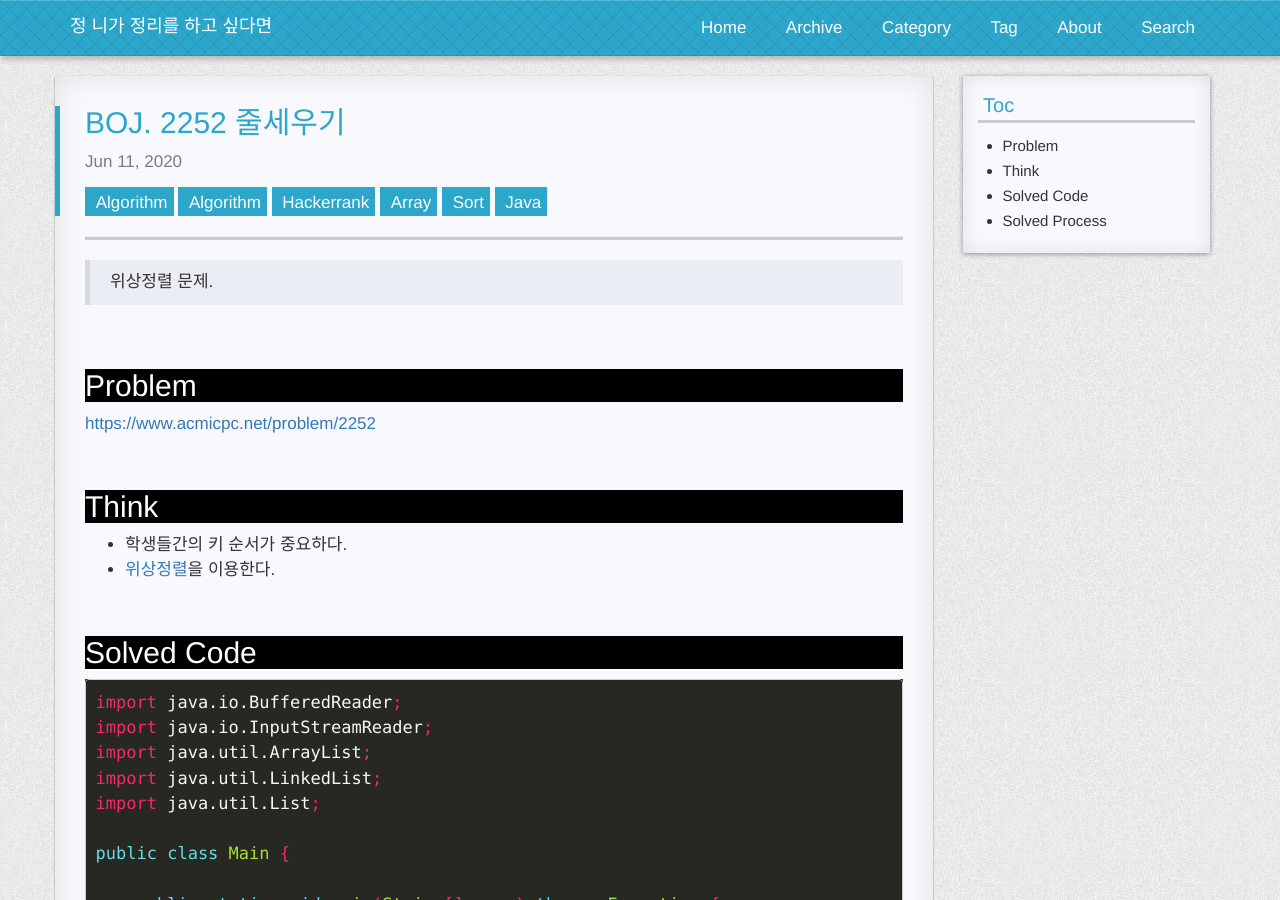
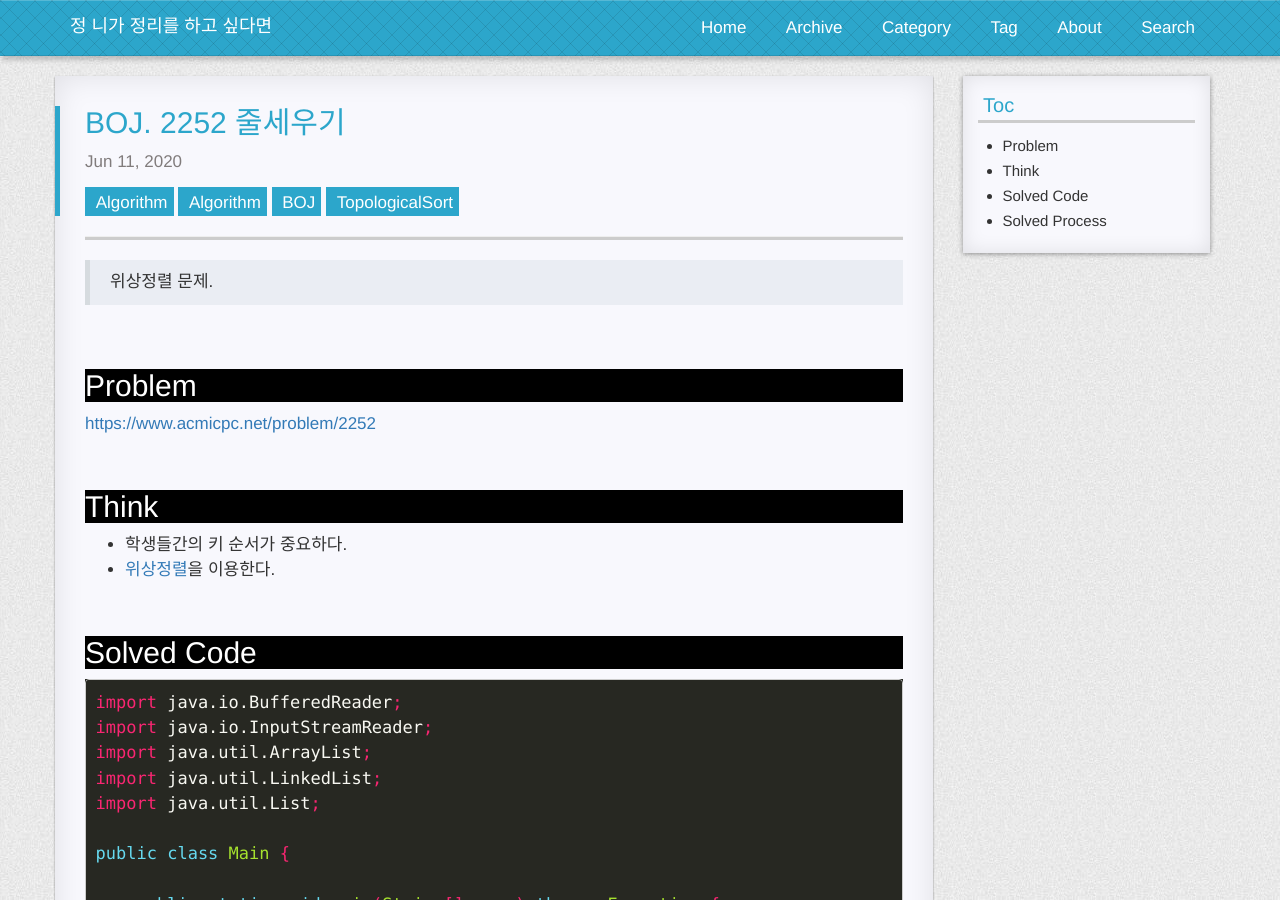
Before and after one commit to iyoungman/iyoungman.github.io, a Jekyll site: the page built from _posts/2020-06-11-Boj-2252-줄세우기.md, in a window 1280 px wide and 900 px high. Built offline with Jekyll 4.4.1, drawn with Linux system fonts in a browser that asks for light colours; nearby versions of some CDN libraries; some web fonts are replaced; comment, search, counter and statistics services are not loaded; a style sheet for code colours, icons or effects is not loaded.

Commit message:
Fix 2020-06-11-Boj-2252-줄세우기

```diff
--- a/_posts/2020-06-11-Boj-2252-줄세우기.md
+++ b/_posts/2020-06-11-Boj-2252-줄세우기.md
@@ -1,7 +1,7 @@
 ---
 layout: post
 title: BOJ. 2252 줄세우기
-tags: Algorithm Hackerrank Array Sort Java
+tags: Algorithm BOJ TopologicalSort
 categories: Algorithm
 ---
 * TOC
```
